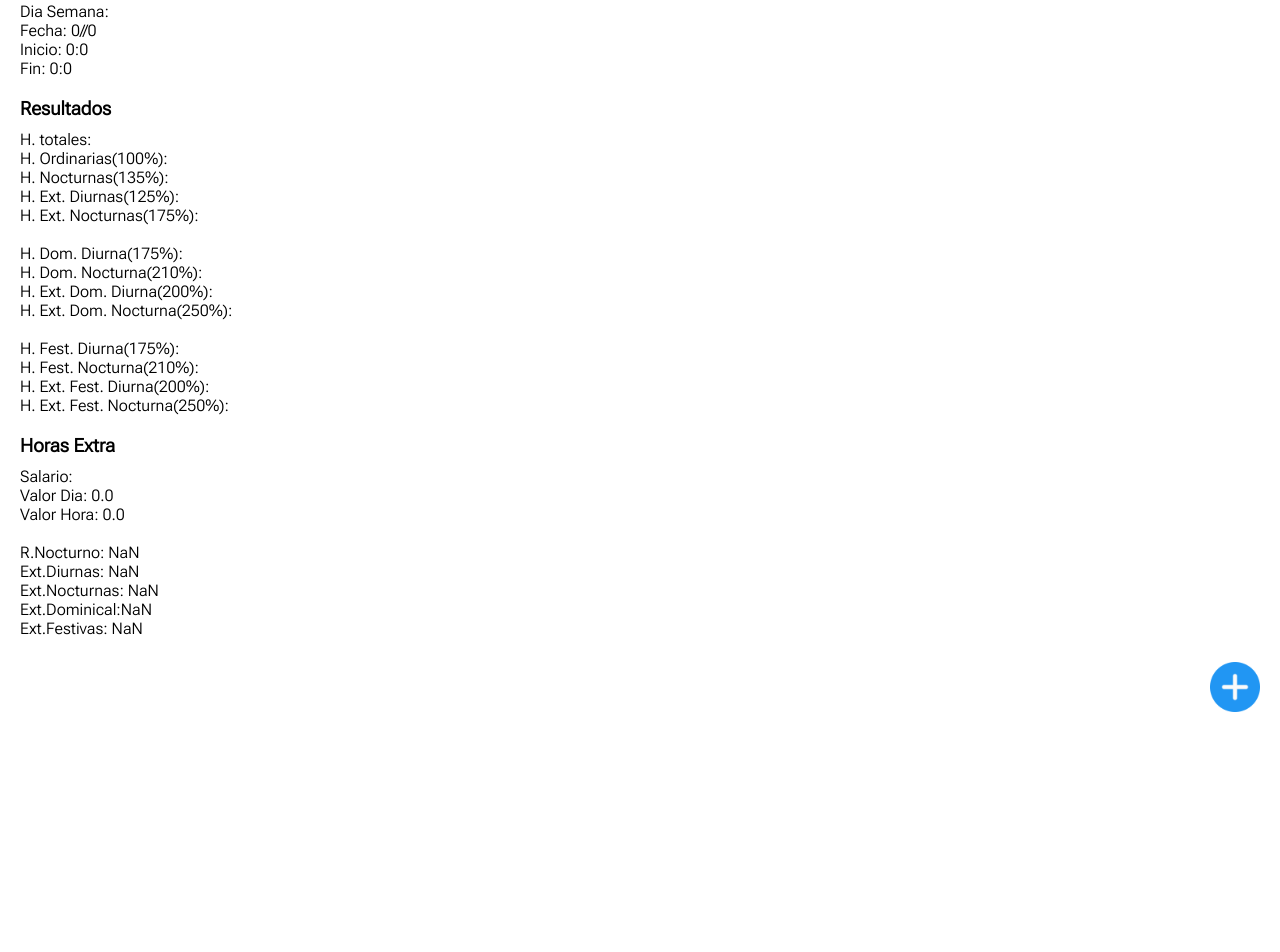
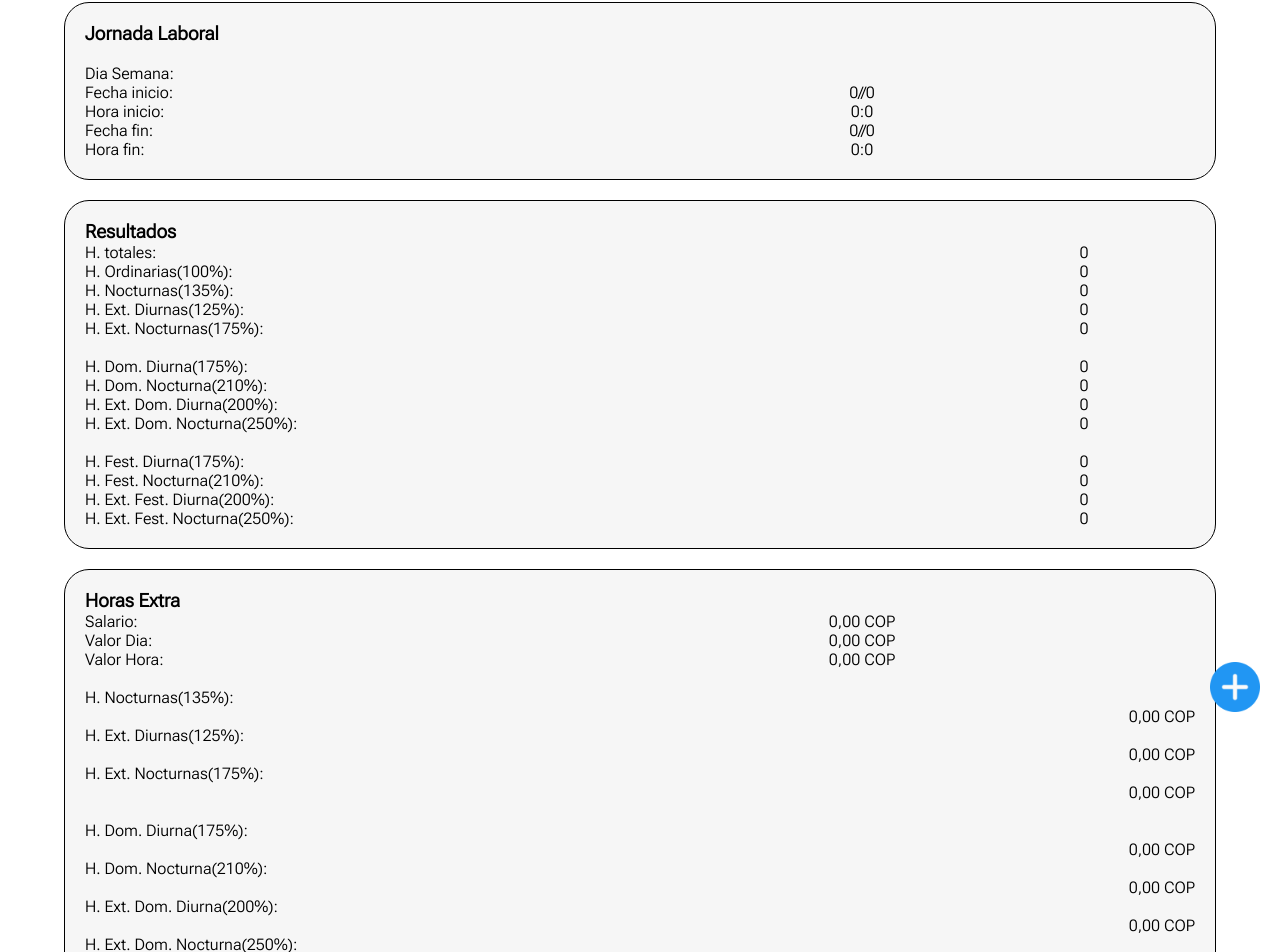
Before and after one commit to AndresCalvoG/GestionDeProcesos, a React (Create React App) app: page /#/ExtraHours in a window 1280 px wide. Shown: the part 68-1020 px from the top of the page. Before the commit the page ends 800 px from the top, so only its background shows below. Built offline with nearby package versions, Linux system fonts and the light colour scheme; no server answers.

Commit message:
new format of values

```diff
--- a/src/components/Input/Input.js
+++ b/src/components/Input/Input.js
@@ -54,7 +54,7 @@ function Input({ type, text, value, updater, error, message }) {
         placeholder={text}
         value={value}
         onChange={(e) => {
-          updater({ text: e.target.value });
+          updater({ value: e.target.value });
         }}
       />
       <label>
--- a/src/pages/ExtraHours/ExtraHours.js
+++ b/src/pages/ExtraHours/ExtraHours.js
@@ -62,11 +62,42 @@ const Output = Styled.section`
   align-items: center;
 
   article{
-    width: 100%;
+    width: 90%;
     display: flex;
     flex-direction: column;
-    padding: 2rem 0 0 2rem;
+    padding: 2rem;
+    border: 1px solid black;
+    border-radius: 25px;
+    margin-top: 2rem;
+    background: var(--baseWhite);
 
+    table{
+      width: 100%;
+      border-collapse: collapse;
+      tr,td{
+        text-align: center;
+        vertical-align: bottom;
+      }
+      .item{
+        width: 40%;
+        text-align:left;
+      }
+      .item2{
+        width: 80%;
+        text-align:left;
+      }
+      .item3{
+        width: 40%;
+        text-align:left;
+      }
+      .item4{
+        width: 100%;
+        text-align:left;
+      }
+      .right{
+        text-align:right;
+      }
+    }
     ul{
       width: 100%;
       list-style-type: none;
@@ -94,7 +125,7 @@ function ExtraHours() {
     error: false,
     message: "",
   };
-  const defaultState = { text: "", error: false, message: "" };
+  const defaultState = { value: "", error: false, message: "" };
   const boolState = { value: false, error: false };
 
   const [salary, setSalary] = useState(defaultState);
@@ -105,7 +136,24 @@ function ExtraHours() {
   const [sixDays, setSixDays] = useState(boolState);
   const [holyEnd, setHolyEnd] = useState(boolState);
   const [showModal, setShowModal] = useState(false);
-  const [results, setResults] = useState({});
+  const [results, setResults] = useState({
+    HT: 0,
+    HOD: 0,
+    HON: 0,
+    HED: 0,
+    HEN: 0,
+    HODD: 0,
+    HODN: 0,
+    HEDD: 0,
+    HEDN: 0,
+    HOFD: 0,
+    HOFN: 0,
+    HEFD: 0,
+    HEFN: 0,
+  });
+
+  let valueDay = (salary.value / 30).toFixed(1);
+  let valueHour = (valueDay / 8).toFixed(1);
 
   function validation() {
     if (salary.text < MIN_SALARY) {
@@ -327,6 +375,13 @@ function ExtraHours() {
       return;
     }
   }
+  function formatMoney(value) {
+    const newValue = new window.Intl.NumberFormat("es-ES", {
+      style: "currency",
+      currency: "COP",
+    }).format(value);
+    return newValue;
+  }
 
   return (
     <Container>
@@ -336,7 +391,7 @@ function ExtraHours() {
           <Input
             type="text"
             text="Tu salario"
-            value={salary.text}
+            value={salary.value}
             updater={setSalary}
             error={salary.error}
             message={salary.message}
@@ -389,63 +444,231 @@ function ExtraHours() {
       </Modal>
       <Output>
         <article>
-          <p>Dia Semana: {startDate.dayName}</p>
-          <p>
-            Fecha: {startDate.dayNumber}/{startDate.month}/{startDate.year}
-          </p>
-          <p>
-            Inicio: {startDate.hour}:{startDate.minute}
-          </p>
-          <p>
-            Fin: {endDate.hour}:{endDate.minute}
-          </p>
+          <h1>Jornada Laboral</h1>
+          <br />
+          <table>
+            <tbody>
+              <tr>
+                <td className="item">Dia Semana:</td>
+                <td>{startDate.dayName}</td>
+              </tr>
+              <tr>
+                <td className="item">Fecha inicio:</td>
+                <td>
+                  {startDate.dayNumber}/{startDate.month}/{startDate.year}
+                </td>
+              </tr>
+              <tr>
+                <td className="item">Hora inicio:</td>
+                <td>
+                  {startDate.hour}:{startDate.minute}
+                </td>
+              </tr>
+              <tr>
+                <td className="item">Fecha fin:</td>
+                <td>
+                  {endDate.dayNumber}/{endDate.month}/{endDate.year}
+                </td>
+              </tr>
+              <tr>
+                <td className="item">Hora fin:</td>
+                <td>
+                  {endDate.hour}:{endDate.minute}
+                </td>
+              </tr>
+            </tbody>
+          </table>
         </article>
         <article>
           <h1>Resultados</h1>
-          <ul>
-            <li>H. totales: {results.HT}</li>
-            {/* horas ordinarias */}
-            <li>H. Ordinarias(100%): {results.HOD}</li>
-            <li>H. Nocturnas(135%): {results.HON}</li>
-            <li>H. Ext. Diurnas(125%): {results.HED} </li>
-            <li>H. Ext. Nocturnas(175%): {results.HEN}</li>
-            <br />
-            {/* horas dominicales */}
-            <li>H. Dom. Diurna(175%):{results.HODD}</li>
-            <li>H. Dom. Nocturna(210%): {results.HODN}</li>
-            <li>H. Ext. Dom. Diurna(200%):{results.HEDD}</li>
-            <li>H. Ext. Dom. Nocturna(250%):{results.HEDN}</li>
-            <br />
-            {/* horas festivas */}
-            <li>H. Fest. Diurna(175%):{results.HOFD}</li>
-            <li>H. Fest. Nocturna(210%): {results.HOFN}</li>
-            <li>H. Ext. Fest. Diurna(200%):{results.HEFD}</li>
-            <li>H. Ext. Fest. Nocturna(250%):{results.HEFN}</li>
-          </ul>
+          <table>
+            <tbody>
+              <tr>
+                <td className="item2">H. totales:</td>
+                <td>{results.HT}</td>
+              </tr>
+              <tr>
+                <td className="item2">H. Ordinarias(100%):</td>
+                <td>{results.HOD}</td>
+              </tr>
+              <tr>
+                <td className="item2">H. Nocturnas(135%):</td>
+                <td>{results.HON}</td>
+              </tr>
+              <tr>
+                <td className="item2">H. Ext. Diurnas(125%):</td>
+                <td>{results.HED}</td>
+              </tr>
+              <tr>
+                <td className="item2">H. Ext. Nocturnas(175%):</td>
+                <td>{results.HEN}</td>
+              </tr>
+            </tbody>
+          </table>
+          <br />
+          <table>
+            <tbody>
+              <tr>
+                <td className="item2">H. Dom. Diurna(175%):</td>
+                <td>{results.HODD}</td>
+              </tr>
+              <tr>
+                <td className="item2">H. Dom. Nocturna(210%):</td>
+                <td>{results.HODN}</td>
+              </tr>
+              <tr>
+                <td className="item2">H. Ext. Dom. Diurna(200%):</td>
+                <td>{results.HEDD}</td>
+              </tr>
+              <tr>
+                <td className="item2">H. Ext. Dom. Nocturna(250%):</td>
+                <td>{results.HEDN}</td>
+              </tr>
+            </tbody>
+          </table>
+          <br />
+          <table>
+            <tbody>
+              <tr>
+                <td className="item2">H. Fest. Diurna(175%):</td>
+                <td>{results.HOFD}</td>
+              </tr>
+              <tr>
+                <td className="item2">H. Fest. Nocturna(210%):</td>
+                <td>{results.HOFN}</td>
+              </tr>
+              <tr>
+                <td className="item2">H. Ext. Fest. Diurna(200%):</td>
+                <td>{results.HEFD}</td>
+              </tr>
+              <tr>
+                <td className="item2">H. Ext. Fest. Nocturna(250%):</td>
+                <td>{results.HEFN}</td>
+              </tr>
+            </tbody>
+          </table>
         </article>
         <article>
           <h1>Horas Extra</h1>
-          <ul>
-            <li>Salario: {salary.text}</li>
-            <li>Valor Dia: {(salary.text / 30).toFixed(1)}</li>
-            <li>Valor Hora: {(salary.text / 240).toFixed(1)}</li>
-            <br />
-            <li>
-              R.Nocturno: {((salary.text / 240) * results.HON).toFixed(1)}
-            </li>
-            <li>
-              Ext.Diurnas: {((salary.text / 240) * results.HED).toFixed(1)}
-            </li>
-            <li>
-              Ext.Nocturnas: {((salary.text / 240) * results.HEN).toFixed(1)}
-            </li>
-            <li>
-              Ext.Dominical:{((salary.text / 240) * results.HODD).toFixed(1)}
-            </li>
-            <li>
-              Ext.Festivas: {((salary.text / 240) * results.HOFD).toFixed(1)}
-            </li>
-          </ul>
+          <table>
+            <tbody>
+              <tr>
+                <td className="item3">Salario:</td>
+                <td>{formatMoney(salary.value)}</td>
+              </tr>
+              <tr>
+                <td className="item3">Valor Dia:</td>
+                <td>{formatMoney(valueDay)}</td>
+              </tr>
+              <tr>
+                <td className="item3">Valor Hora:</td>
+                <td>{formatMoney(valueHour)}</td>
+              </tr>
+            </tbody>
+          </table>
+          <br />
+          <table>
+            <tbody>
+              <tr>
+                <td className="item4">H. Nocturnas(135%):</td>
+              </tr>
+              <tr>
+                <td className="right">
+                  {formatMoney((valueHour * results.HON * 1.35).toFixed(1))}
+                </td>
+              </tr>
+              <tr>
+                <td className="item4">H. Ext. Diurnas(125%):</td>
+              </tr>
+              <tr>
+                <td className="right">
+                  {formatMoney((valueHour * results.HED * 1.25).toFixed(1))}
+                </td>
+              </tr>
+              <tr>
+                <td className="item4">H. Ext. Nocturnas(175%):</td>
+              </tr>
+              <tr>
+                <td className="right">
+                  {formatMoney((valueHour * results.HEN * 1.75).toFixed(1))}
+                </td>
+              </tr>
+            </tbody>
+          </table>
+          <br />
+          <table>
+            <tbody>
+              <tr>
+                <td className="item4">H. Dom. Diurna(175%):</td>
+              </tr>
+              <tr>
+                <td className="right">
+                  {formatMoney((valueHour * results.HODD * 1.75).toFixed(1))}
+                </td>
+              </tr>
+              <tr>
+                <td className="item4">H. Dom. Nocturna(210%):</td>
+              </tr>
+              <tr>
+                <td className="right">
+                  {formatMoney((valueHour * results.HODN * 2.1).toFixed(1))}
+                </td>
+              </tr>
+              <tr>
+                <td className="item4">H. Ext. Dom. Diurna(200%):</td>
+              </tr>
+              <tr>
+                <td className="right">
+                  {formatMoney((valueHour * results.HEDD * 2).toFixed(1))}
+                </td>
+              </tr>
+              <tr>
+                <td className="item4">H. Ext. Dom. Nocturna(250%):</td>
+              </tr>
+              <tr>
+                <td className="right">
+                  {formatMoney((valueHour * results.HEDN * 2.5).toFixed(1))}
+                </td>
+              </tr>
+            </tbody>
+          </table>
+          <br />
+          <table>
+            <tbody>
+              <tr>
+                <td className="item4">H. Fest. Diurna(175%):</td>
+              </tr>
+              <tr>
+                <td className="right">
+                  {formatMoney((valueHour * results.HOFD * 1.75).toFixed(1))}
+                </td>
+              </tr>
+              <tr>
+                <td className="item4">H. Fest. Nocturna(210%):</td>
+              </tr>
+              <tr>
+                <td className="right">
+                  {formatMoney((valueHour * results.HOFN * 2.1).toFixed(1))}
+                </td>
+              </tr>
+              <tr>
+                <td className="item4">H. Ext. Fest. Diurna(200%):</td>
+              </tr>
+              <tr>
+                <td className="right">
+                  {formatMoney((valueHour * results.HEFD * 2).toFixed(1))}
+                </td>
+              </tr>
+              <tr>
+                <td className="item4"> H. Ext. Fest. Nocturna(250%):</td>
+              </tr>
+              <tr>
+                <td className="right">
+                  {formatMoney((valueHour * results.HEFN * 2.5).toFixed(1))}
+                </td>
+              </tr>
+            </tbody>
+          </table>
         </article>
       </Output>
       <img
```
